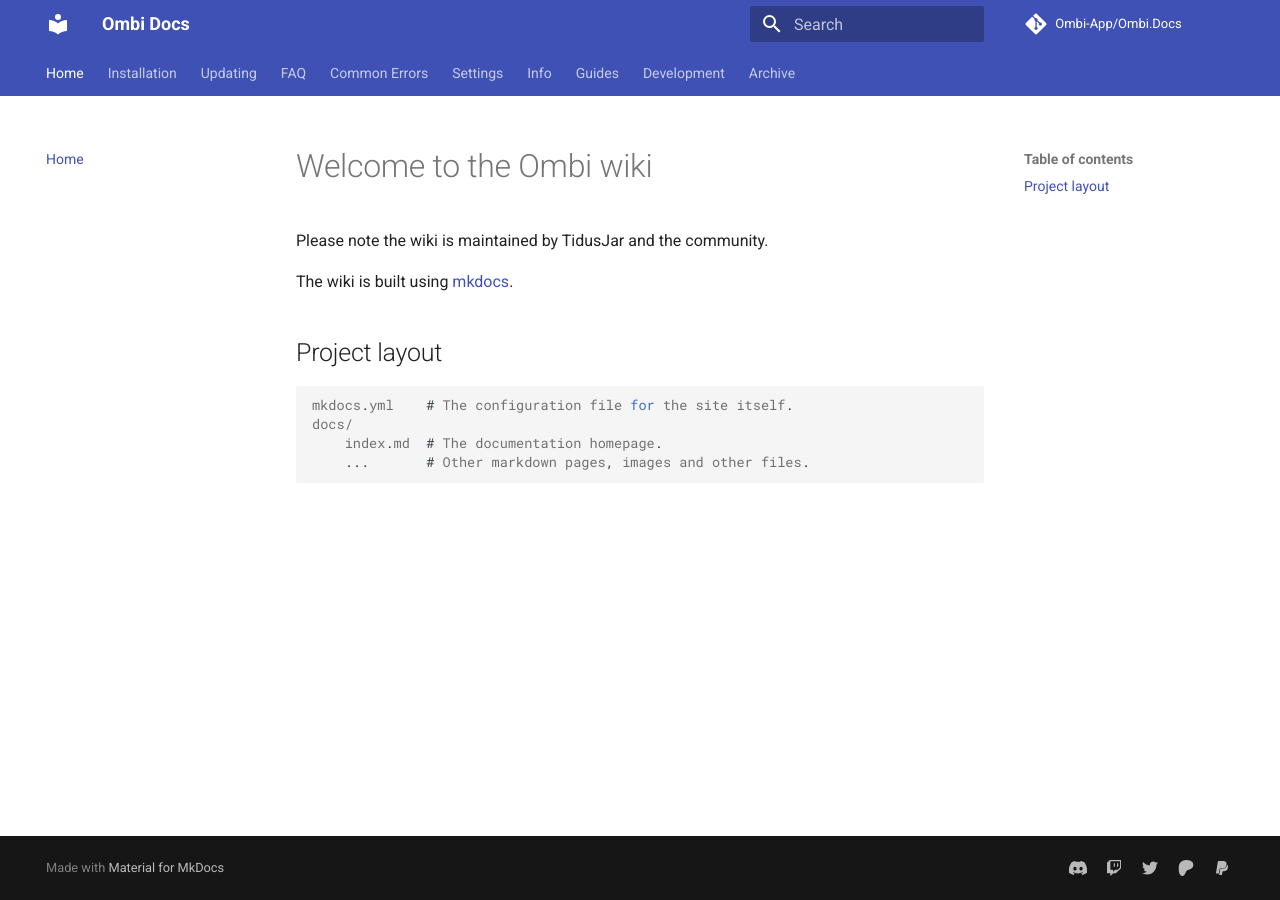
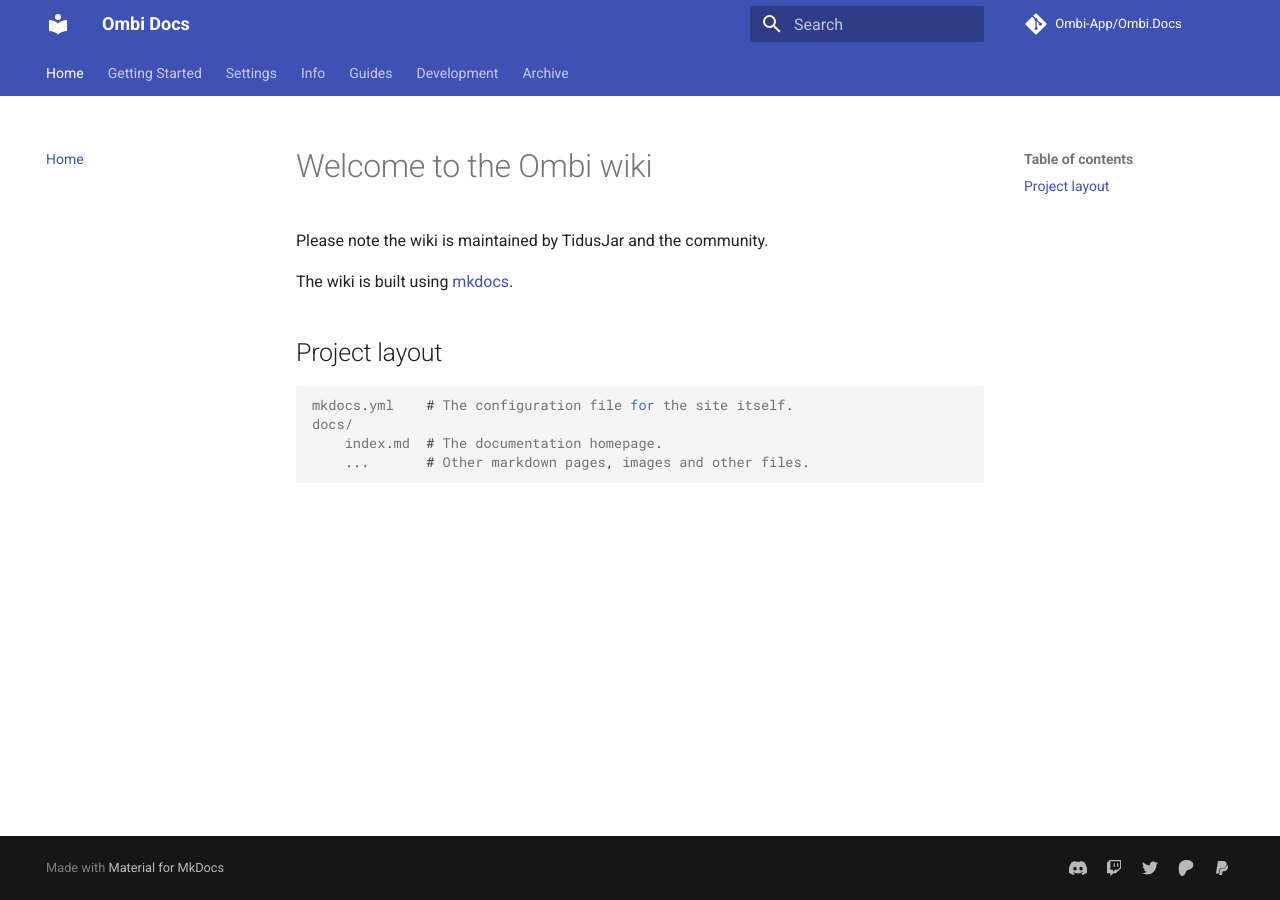
Before and after one commit to Ombi-app/Ombi.Docs, an MkDocs documentation site: the page built from docs/index.md, in a window 1280 px wide. Built offline with MkDocs 1.6.1 and Material for MkDocs 9.7.7, drawn with Linux system fonts in a browser that asks for light colours; comment, search, counter and statistics services are not loaded.

Commit message:
Nav layout changes Enable snippets and abbreviations

```diff
--- a/mkdocs.yml
+++ b/mkdocs.yml
@@ -43,9 +43,10 @@
   - sane_lists
   - pymdownx.highlight:
       guess_lang: true
+  - pymdownx.inlinehilite
   - pymdownx.keys
+  - pymdownx.snippets
   - pymdownx.superfences
-  - pymdownx.inlinehilite
   - toc:
       permalink: true
       toc_depth: 4
@@ -96,10 +97,9 @@
 # Navigation Layout
 nav:
   - Home: index.md
-  - Installation: guides/installation.md
-  - Updating: guides/updating.md
-  - FAQ: info/faq.md
-  - Common Errors: info/common-errors.md
+  - Getting Started:
+    - Installation: guides/installation.md
+    - Updating: guides/updating.md
   - Settings:
     - Generic Settings: settings/ombi.md
     - Customization: settings/customization.md
@@ -141,8 +141,10 @@
     - Alternate Databases: info/alternate-databases.md
     - API Information: info/api-information.md
     - Backing Up: info/backing-up.md
+    - Common Errors: info/common-errors.md
     - Common Themes: info/common-themes.md
     - Docker Containers: info/docker-containers.md
+    - FAQ: info/faq.md
     - Notification Variables: info/notification-template-variables.md
     - Ombi & Tautulli: info/ombi-tautulli.md
     - Request Flow: info/request-workflow.md
@@ -165,6 +167,7 @@
     - User Management: guides/usermanagement.md
   - Development:
     - Building Ombi: development/building-ombi.md
+    - The Docs: development/docs.md
     - Translating Ombi: development/translations.md
   - Archive:
     - Prerequisites: archive/prerequisites.md
```
